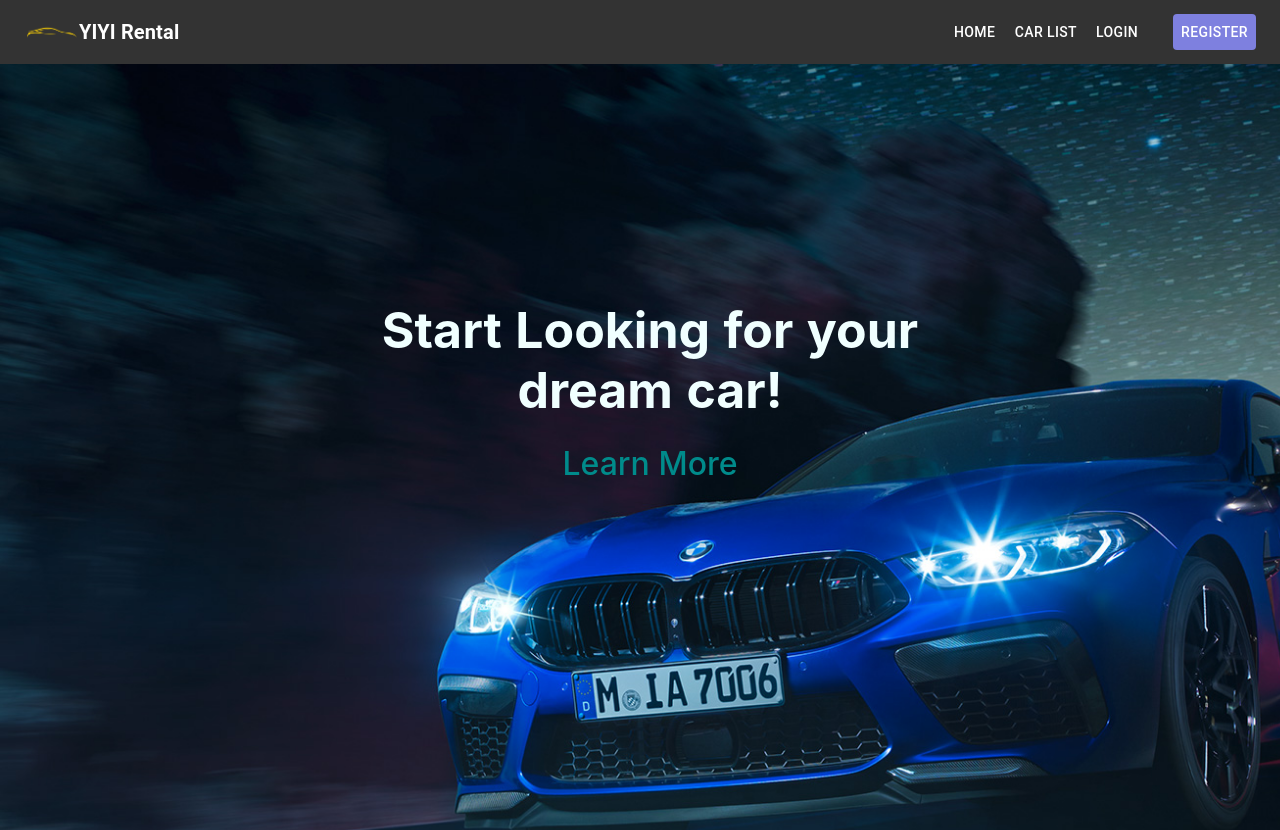
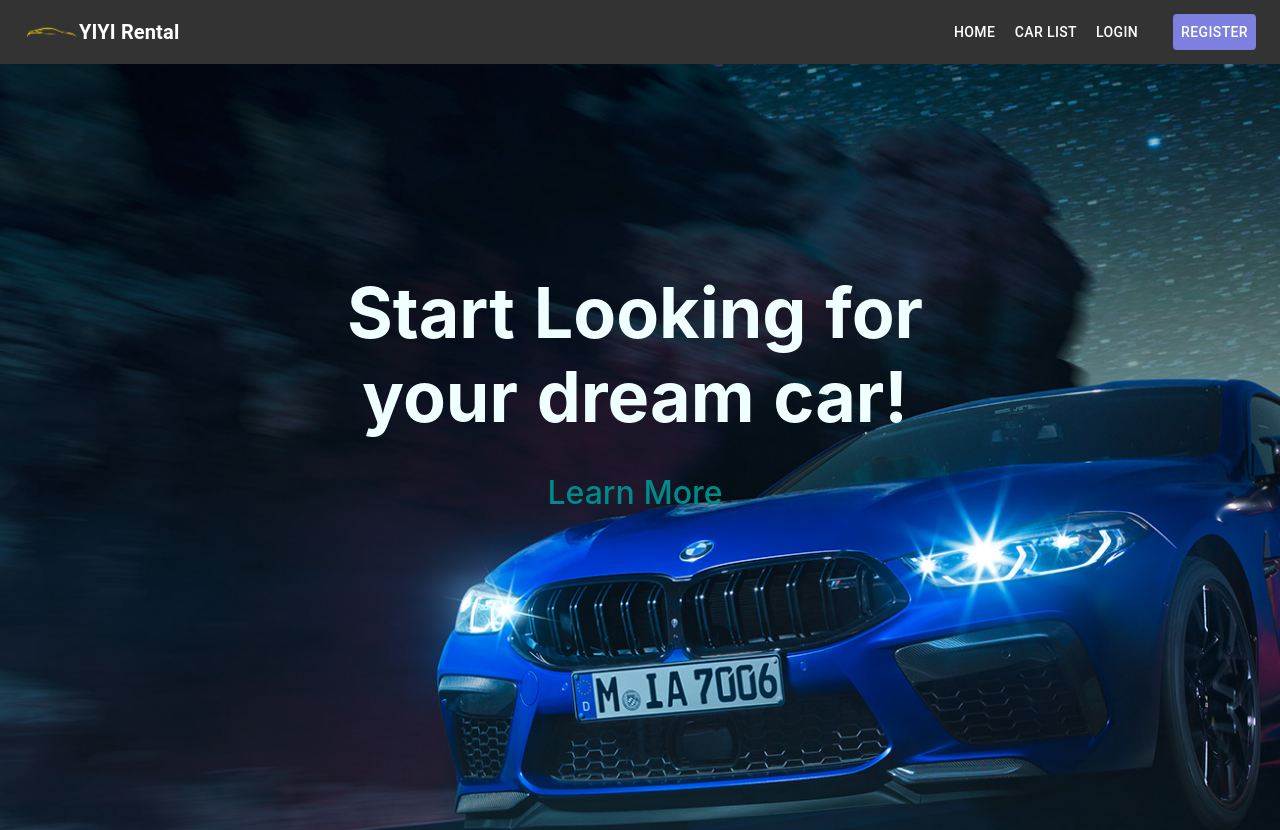
Before and after one commit to HONGKAI123/CMPE195F-CAR_RENTAL, a React (Create React App) app in the folder frontend/: page / in a window 1280 px wide. Shown: the top 830 px of the page. Built offline with nearby package versions, Linux system fonts and the light colour scheme.

Commit message:
css animation

```diff
--- a/frontend/package.json
+++ b/frontend/package.json
@@ -9,6 +9,7 @@
     "@testing-library/jest-dom": "^5.16.2",
     "@testing-library/react": "^12.1.3",
     "@testing-library/user-event": "^13.5.0",
+    "animate.css": "^4.1.1",
     "antd": "^4.19.3",
     "axios": "^0.26.1",
     "react": "^17.0.2",
--- a/frontend/src/pages/Home.css
+++ b/frontend/src/pages/Home.css
@@ -7,11 +7,12 @@
     left: 50%;
     transform: translate(-50%, -50%);
     padding-left: 20px;
+    padding-right : 30px;
 
 }
 
 .text1 h1{
-    font-size: 50px;
+    font-size: 70px;
     font-weight: bolder;
     color:azure;
   }
--- a/frontend/src/pages/Home.js
+++ b/frontend/src/pages/Home.js
@@ -4,6 +4,7 @@ import {
   Container,
 } from 'react-bootstrap';
 import bgimg from '../res/backg.jpg'
+import 'animate.css';
 
 import Default from '../components/Default';
 
@@ -15,8 +16,8 @@ function Home() {
 
          <img src = "./backg.jpg"  />
 
-          <div class='text1'><h1>Start Looking for your dream car!{' '}</h1>
-             <div><a href='./Login' className='learn'><h2>Learn More</h2></a></div>
+          <div class='text1'><h1 class="animate__animated animate__backInDown animate__delay-2s">Start Looking for your dream car!{' '}</h1>
+             <div><a href='./Login' className='learn'><h2 class = "animate__animated animate__backInUp">Learn More</h2></a></div>
 
 
           </div>
```
Also changed, not shown: 1 other file (tests, documents, lock files or other folders).
